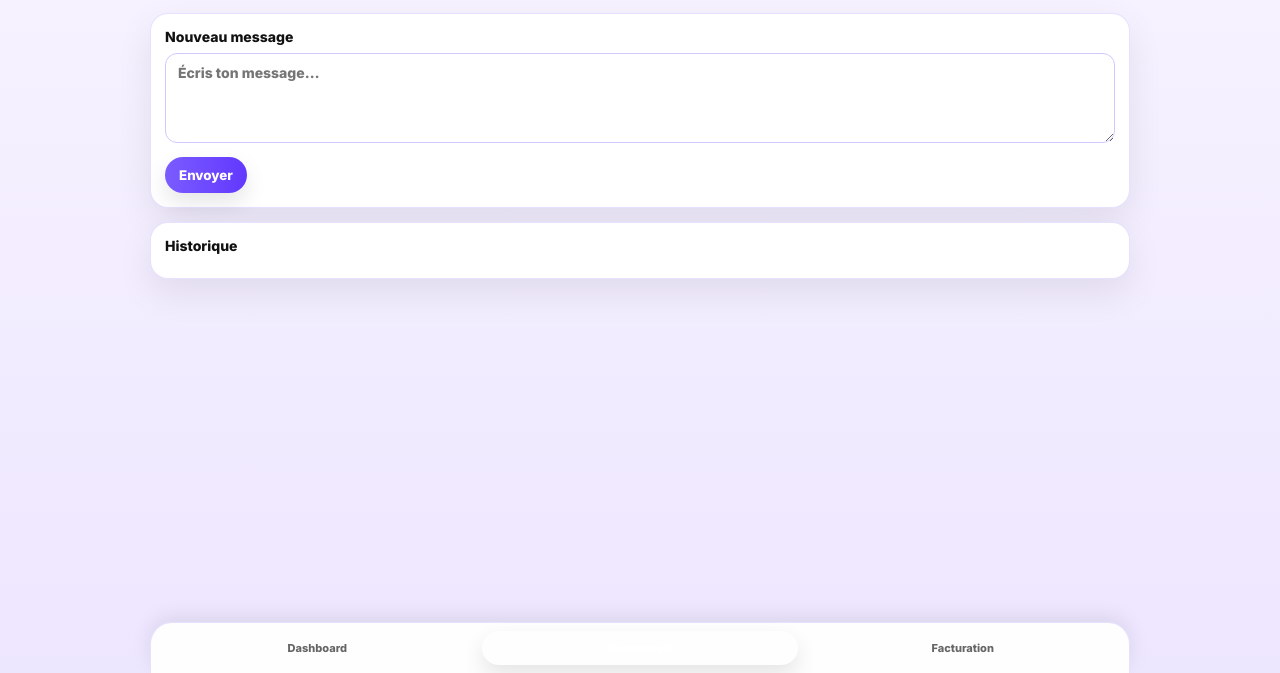
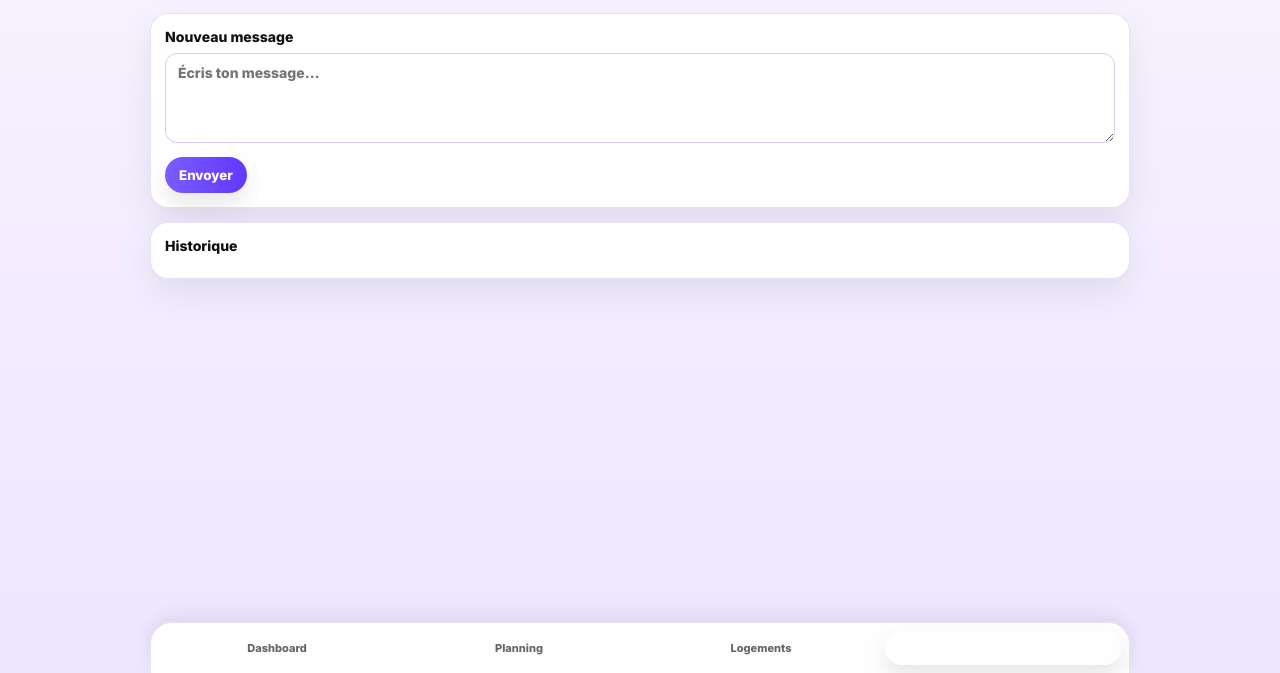
Before and after one commit to sofy2831/cleanup-manager, a plain HTML site: page docs/owner-messages.html in a window 1280 px wide. Shown: the part 127-800 px from the top of the page. Drawn offline with Linux system fonts and the light colour scheme; no server answers.

Commit message:
Refactor owner-messages.html for improved UX

```diff
--- a/docs/owner-messages.html
+++ b/docs/owner-messages.html
@@ -210,8 +210,11 @@
 
 <nav class="bottom-nav">
   <a href="owner-dashboard.html">Dashboard</a>
-  <a class="active" href="owner-messages.html">Messages <span class="dot" id="dotMsg">0</span></a>
-  <a href="owner-facturation.html">Facturation</a>
+  <a href="owner-planning.html">Planning</a>
+  <a href="owner-homes.html">Logements</a>
+  <a class="active" href="owner-messages.html">Messages
+    <span class="dot" id="dotMsg">0</span></a>
+
 </nav>
 
 <script type="module">
```
